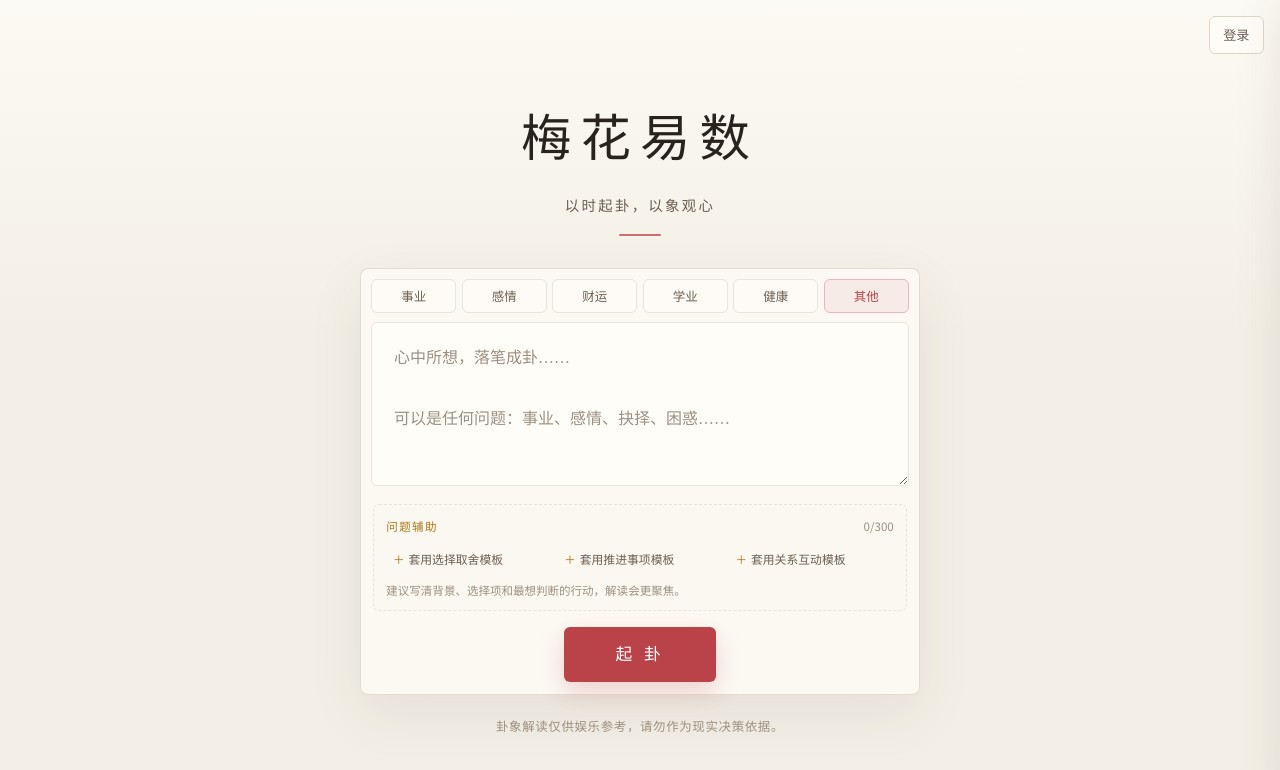
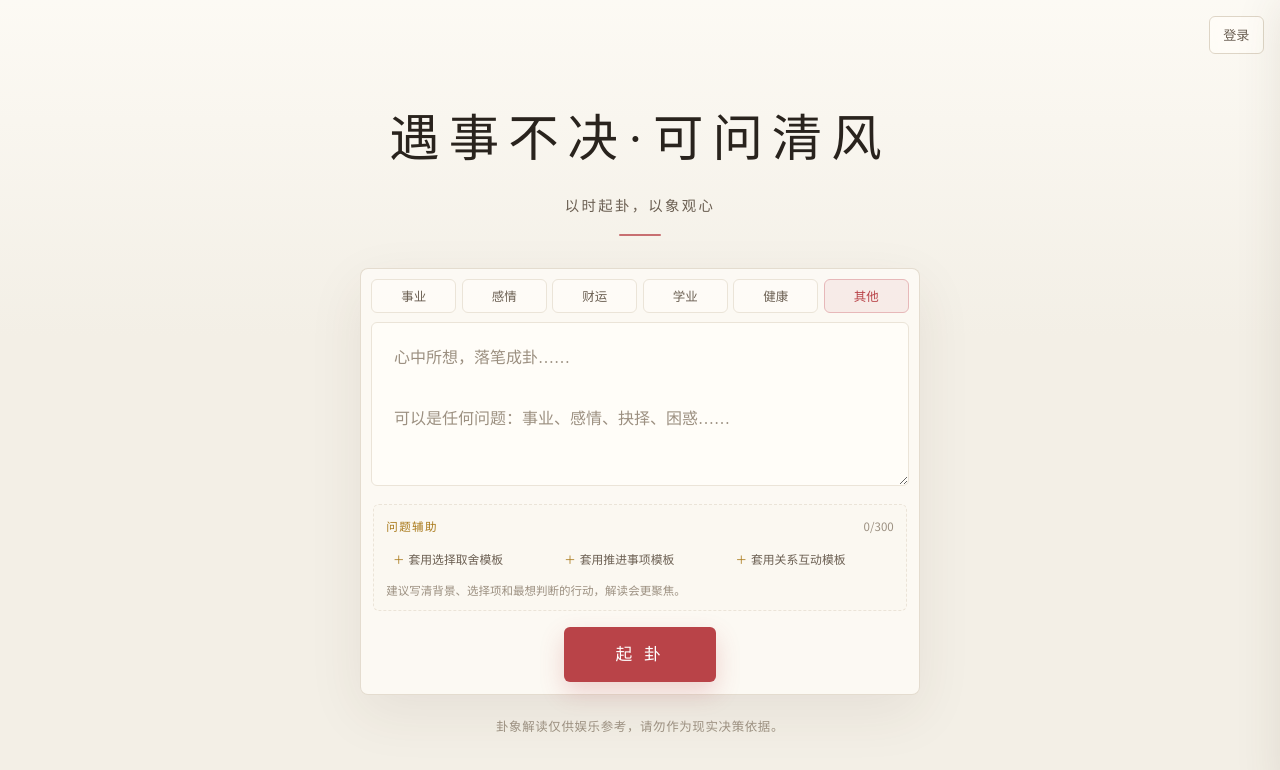
Before and after one commit to Nick-LEE-1994/yijing-project, a plain HTML site: page index.html in a window 1280 px wide. Drawn offline with Linux system fonts and the light colour scheme.

Commit message:
Update landing page title

```diff
--- a/index.html
+++ b/index.html
@@ -21,7 +21,7 @@
 
 <!-- ===== INPUT ===== -->
 <div id="input-state">
-  <div class="page-title">梅花易数</div>
+  <div class="page-title">遇事不决·可问清风</div>
   <div class="page-subtitle">以时起卦，以象观心</div>
   <div class="input-box">
     <div class="question-categories" role="radiogroup" aria-label="问题分类">
```
